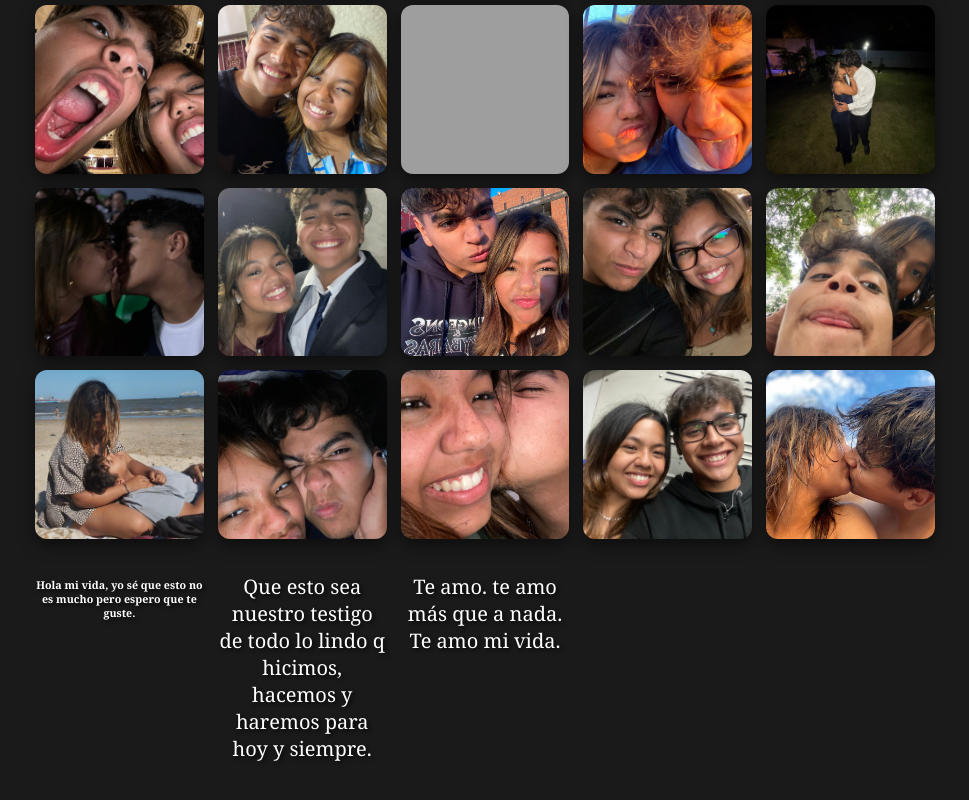
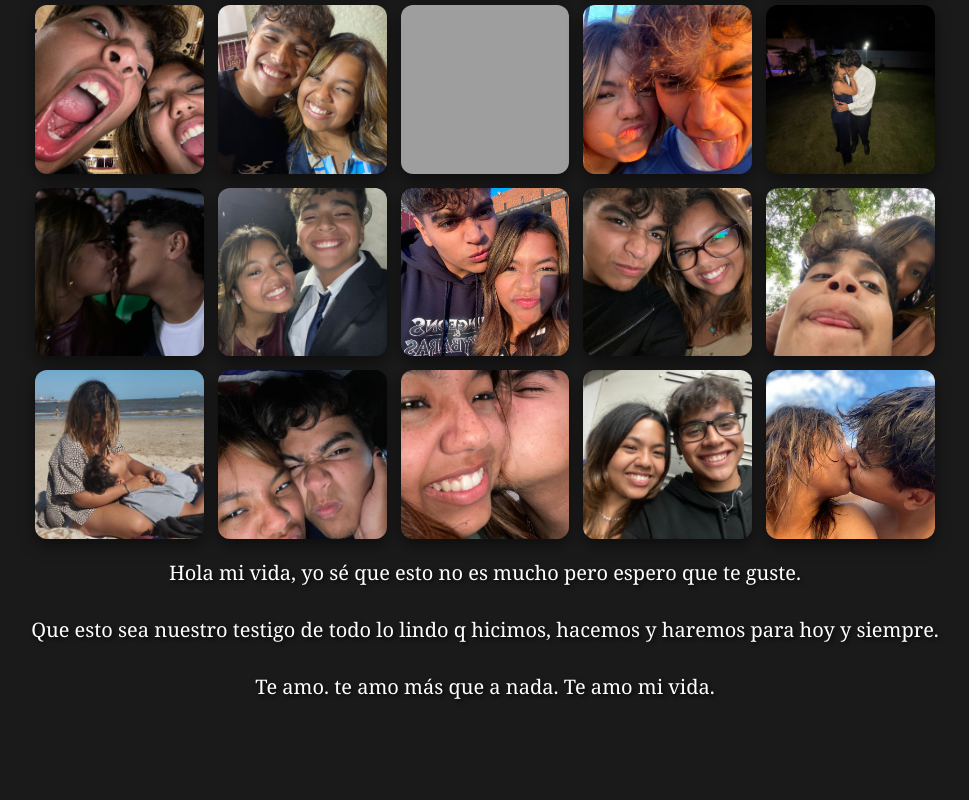
Before and after one commit to anthoblanco1004-hue/anthoblanco1004-h.github.io, a plain HTML site: page index.html in a window 1280 px wide. Shown: the part 1098-1898 px from the top of the page, without its empty margins (155-1124 px from the left). After the commit the page ends 1858 px from the top, so only its background shows below. Drawn offline with Linux system fonts and the light colour scheme; grey boxes are pictures that could not be loaded.

Commit message:
Update index.html

```diff
--- a/index.html
+++ b/index.html
@@ -179,6 +179,7 @@
       <img src="foto38.JPG" alt="Foto 38" onclick="agrandar(this.src)" />
       <img src="foto39.JPG" alt="Foto 39" onclick="agrandar(this.src)" />
       <img src="foto40.JPG" alt="Foto 40" onclick="agrandar(this.src)" />
+    </div>
 
     <div id="visor" class="visor" onclick="cerrarVisor()">
       <span class="cerrar" onclick="cerrarVisor()">&times;</span>
@@ -202,8 +203,7 @@
       });
     </script>
   </body>
-
-  <h6>Hola mi vida, yo sé que esto no es mucho pero espero que te guste.</h6>
+  <p>Hola mi vida, yo sé que esto no es mucho pero espero que te guste.</p>
 <p>Que esto sea nuestro testigo de todo lo lindo q hicimos, hacemos y haremos para hoy y siempre.</p>
 <p>Te amo. te amo más que a nada. Te amo mi vida.</p>
 </html>
```
